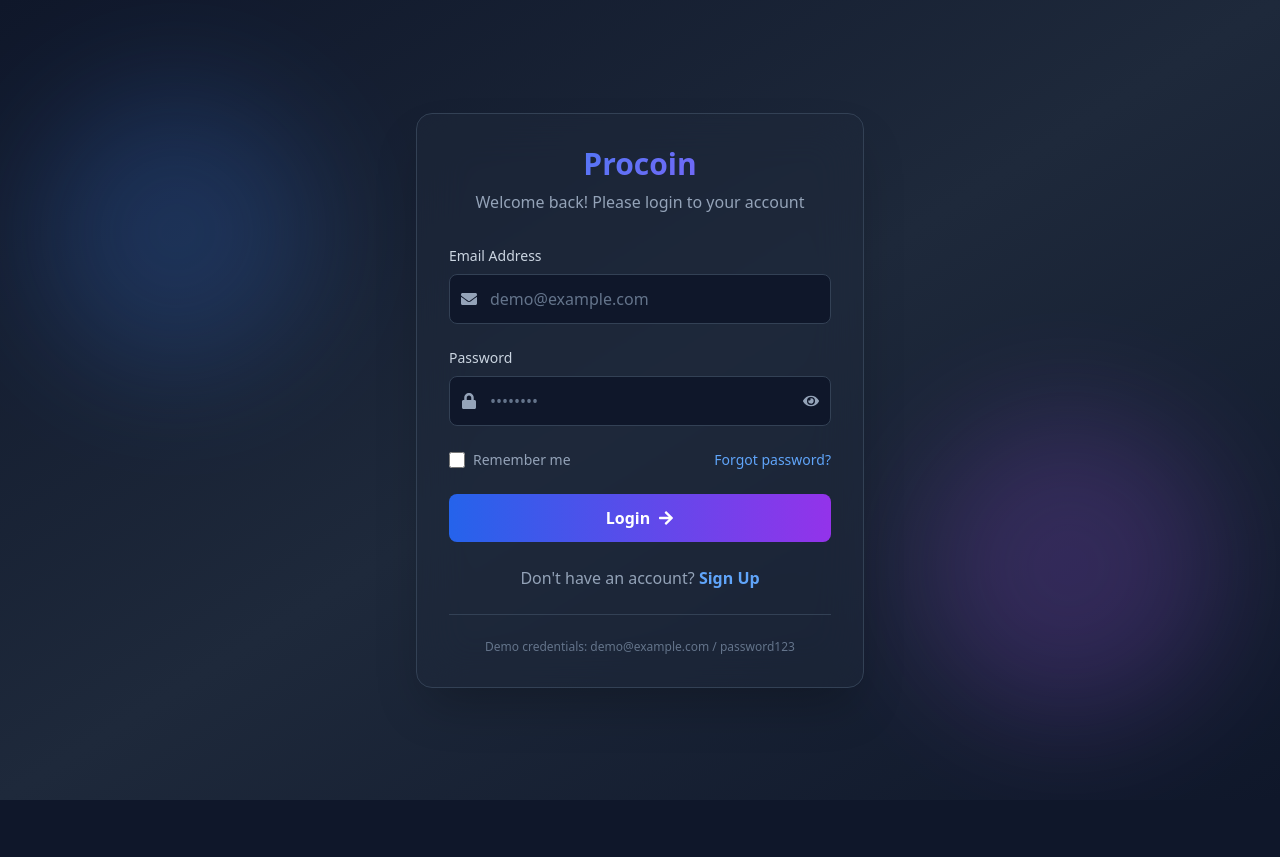
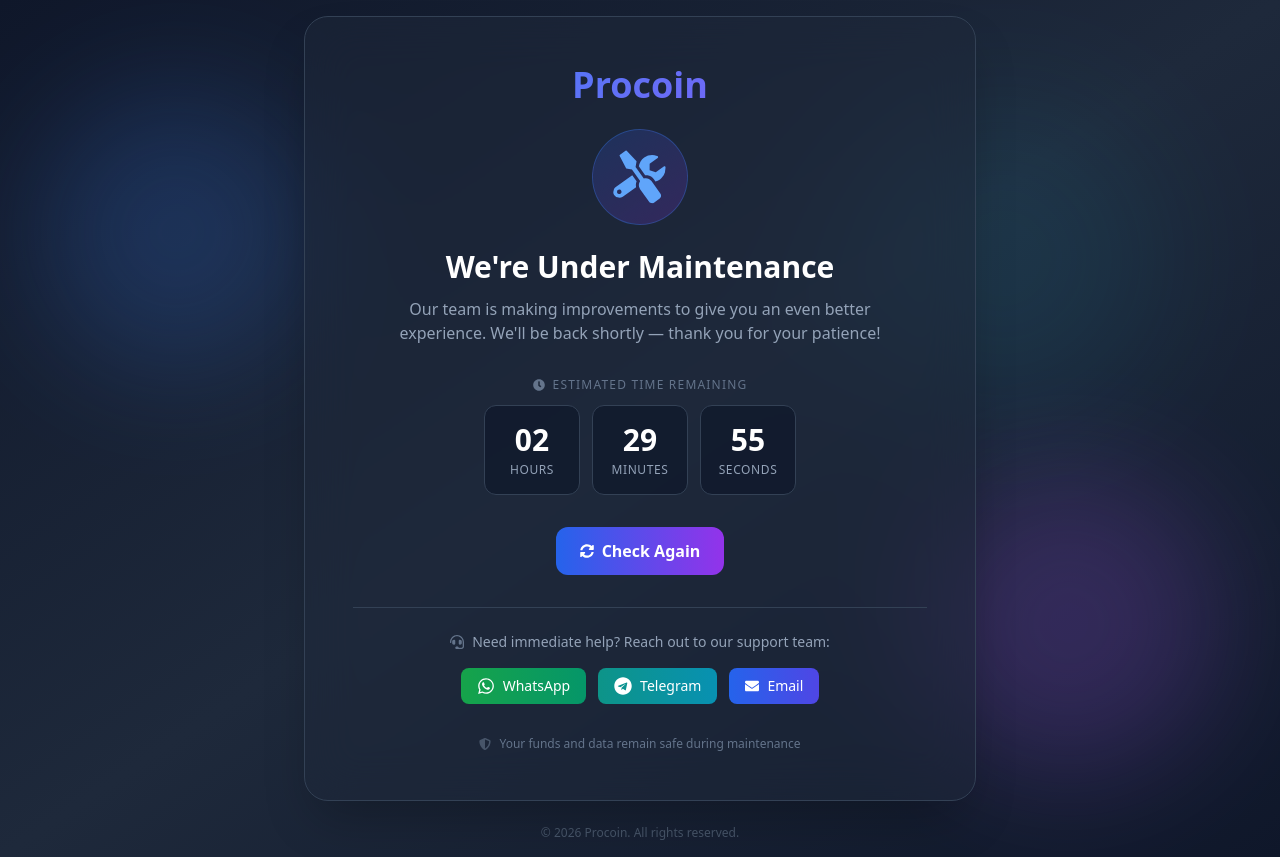
Before and after one commit to spectrasourcecodes/prcn2, a React (Vite) app: page /admin in a window 1280 px wide. Before the commit this address led to /login. Before the commit the page ends 800 px from the top, so only its background shows below. Built offline with nearby package versions, Linux system fonts and the light colour scheme; no server answers.

Commit message:
maintenance

```diff
--- a/src/App.jsx
+++ b/src/App.jsx
@@ -38,7 +38,16 @@ import AdminWallets from './pages/admin/AdminWallets';
 import ProtectedRoute from './components/ProtectedRoute';
 import AdminRoute from './components/AdminRoute';
 
+import Maintenance from './pages/Maintenance';
+const MAINTENANCE_MODE = import.meta.env.VITE_MAINTENANCE_MODE || true;
+
 function App() {
+
+  // 🚧 Show maintenance page if enabled
+  if (MAINTENANCE_MODE) {
+    return <Maintenance />;
+  }
+
   return (
     <Router>
       <Toaster
--- /dev/null
+++ b/src/pages/Maintenance.jsx
@@ -0,0 +1,186 @@
+import { useState, useEffect } from 'react';
+import { motion } from 'framer-motion';
+import {
+  FaTools, FaWhatsapp, FaTelegram, FaEnvelope, FaSyncAlt,
+  FaClock, FaShieldAlt, FaHeadset
+} from 'react-icons/fa';
+import {
+  SITE_NAME, ADMIN_EMAIL, ADMIN_WHATSAPP, ADMIN_TELEGRAM
+} from '../data/mockData';
+
+const Maintenance = () => {
+  const [timeLeft, setTimeLeft] = useState({
+    hours: 2,
+    minutes: 30,
+    seconds: 0,
+  });
+  const [isRefreshing, setIsRefreshing] = useState(false);
+
+  // ─── Countdown timer ────────────────────────────────────
+  useEffect(() => {
+    const interval = setInterval(() => {
+      setTimeLeft((prev) => {
+        let { hours, minutes, seconds } = prev;
+
+        if (seconds > 0) {
+          seconds -= 1;
+        } else if (minutes > 0) {
+          minutes -= 1;
+          seconds = 59;
+        } else if (hours > 0) {
+          hours -= 1;
+          minutes = 59;
+          seconds = 59;
+        }
+
+        return { hours, minutes, seconds };
+      });
+    }, 1000);
+
+    return () => clearInterval(interval);
+  }, []);
+
+  const handleRefresh = () => {
+    setIsRefreshing(true);
+    setTimeout(() => {
+      window.location.reload();
+    }, 600);
+  };
+
+  const formatTime = (val) => String(val).padStart(2, '0');
+
+  const whatsappLink = `https://wa.me/${ADMIN_WHATSAPP}?text=${encodeURIComponent(
+    `Hello, I would like more information about the maintenance on ${SITE_NAME}.`
+  )}`;
+
+  return (
+    <div className="min-h-screen bg-gradient-to-br from-slate-900 via-slate-800 to-slate-900 flex items-center justify-center p-4 relative overflow-hidden">
+      {/* ─── Background Blobs ──────────────────────────── */}
+      <div className="absolute inset-0 overflow-hidden pointer-events-none">
+        <div className="absolute top-20 left-10 w-72 h-72 bg-blue-500 rounded-full mix-blend-lighten filter blur-3xl opacity-20 animate-blob"></div>
+        <div className="absolute bottom-20 right-10 w-80 h-80 bg-purple-500 rounded-full mix-blend-lighten filter blur-3xl opacity-20 animate-blob animation-delay-2000"></div>
+        <div className="absolute top-40 right-40 w-72 h-72 bg-cyan-500 rounded-full mix-blend-lighten filter blur-3xl opacity-10 animate-blob animation-delay-4000"></div>
+      </div>
+
+      <motion.div
+        initial={{ opacity: 0, y: 20 }}
+        animate={{ opacity: 1, y: 0 }}
+        transition={{ duration: 0.6 }}
+        className="relative z-10 w-full max-w-2xl"
+      >
+        <div className="bg-slate-800/50 backdrop-blur-xl rounded-3xl shadow-2xl p-8 sm:p-12 border border-slate-700 text-center">
+
+          {/* ─── Site Logo ─────────────────────────────── */}
+          <h1 className="text-3xl sm:text-4xl font-bold gradient-text mb-6">
+            {SITE_NAME}
+          </h1>
+
+          {/* ─── Icon ──────────────────────────────────── */}
+          <motion.div
+            animate={{ rotate: [0, 10, -10, 0] }}
+            transition={{ duration: 4, repeat: Infinity, ease: 'easeInOut' }}
+            className="w-24 h-24 mx-auto mb-6 rounded-full bg-gradient-to-br from-blue-600/20 to-purple-600/20 border border-blue-500/30 flex items-center justify-center"
+          >
+            <FaTools className="w-12 h-12 text-blue-400" />
+          </motion.div>
+
+          {/* ─── Heading ───────────────────────────────── */}
+          <h2 className="text-2xl sm:text-3xl font-bold text-white mb-3">
+            We're Under Maintenance
+          </h2>
+          <p className="text-slate-400 text-sm sm:text-base max-w-lg mx-auto mb-8 leading-relaxed">
+            Our team is making improvements to give you an even better experience.
+            We'll be back shortly — thank you for your patience!
+          </p>
+
+          {/* ─── Countdown ─────────────────────────────── */}
+          <div className="mb-8">
+            <p className="text-xs uppercase tracking-widest text-slate-500 mb-3 flex items-center justify-center gap-2">
+              <FaClock className="text-slate-500" />
+              Estimated time remaining
+            </p>
+            <div className="flex justify-center gap-3">
+              {[
+                { label: 'Hours', value: timeLeft.hours },
+                { label: 'Minutes', value: timeLeft.minutes },
+                { label: 'Seconds', value: timeLeft.seconds },
+              ].map((item, idx) => (
+                <div
+                  key={idx}
+                  className="bg-slate-900/70 border border-slate-700 rounded-xl w-20 sm:w-24 py-3 sm:py-4"
+                >
+                  <p className="text-2xl sm:text-3xl font-bold text-white tabular-nums">
+                    {formatTime(item.value)}
+                  </p>
+                  <p className="text-[10px] sm:text-xs text-slate-400 uppercase tracking-wider mt-1">
+                    {item.label}
+                  </p>
+                </div>
+              ))}
+            </div>
+          </div>
+
+          {/* ─── Refresh Button ────────────────────────── */}
+          <button
+            onClick={handleRefresh}
+            disabled={isRefreshing}
+            className="inline-flex items-center justify-center gap-2 px-6 py-3 rounded-xl bg-gradient-to-r from-blue-600 to-purple-600 text-white font-semibold hover:opacity-90 transition-all duration-200 disabled:opacity-60 disabled:cursor-not-allowed mb-8"
+          >
+            <FaSyncAlt className={`text-sm ${isRefreshing ? 'animate-spin' : ''}`} />
+            {isRefreshing ? 'Checking...' : 'Check Again'}
+          </button>
+
+          {/* ─── Contact Support ───────────────────────── */}
+          <div className="pt-6 border-t border-slate-700">
+            <p className="text-sm text-slate-400 mb-4 flex items-center justify-center gap-2">
+              <FaHeadset className="text-slate-500" />
+              Need immediate help? Reach out to our support team:
+            </p>
+
+            <div className="flex flex-wrap justify-center gap-3">
+              <a
+                href={whatsappLink}
+                target="_blank"
+                rel="noopener noreferrer"
+                className="flex items-center gap-2 px-4 py-2 bg-gradient-to-r from-green-600 to-emerald-600 hover:from-green-700 hover:to-emerald-700 text-white rounded-lg font-medium text-sm transition-all"
+              >
+                <FaWhatsapp className="text-lg" />
+                WhatsApp
+              </a>
+
+              <a
+                href={ADMIN_TELEGRAM}
+                target="_blank"
+                rel="noopener noreferrer"
+                className="flex items-center gap-2 px-4 py-2 bg-gradient-to-r from-teal-600 to-cyan-600 hover:from-teal-700 hover:to-cyan-700 text-white rounded-lg font-medium text-sm transition-all"
+              >
+                <FaTelegram className="text-lg" />
+                Telegram
+              </a>
+
+              <a
+                href={`mailto:${ADMIN_EMAIL}`}
+                className="flex items-center gap-2 px-4 py-2 bg-gradient-to-r from-blue-600 to-indigo-600 hover:from-blue-700 hover:to-indigo-700 text-white rounded-lg font-medium text-sm transition-all"
+              >
+                <FaEnvelope className="text-sm" />
+                Email
+              </a>
+            </div>
+          </div>
+
+          {/* ─── Footer ────────────────────────────────── */}
+          <div className="mt-8 flex items-center justify-center gap-2 text-xs text-slate-500">
+            <FaShieldAlt className="text-slate-600" />
+            <span>Your funds and data remain safe during maintenance</span>
+          </div>
+        </div>
+
+        <p className="text-center text-xs text-slate-600 mt-6">
+          © {new Date().getFullYear()} {SITE_NAME}. All rights reserved.
+        </p>
+      </motion.div>
+    </div>
+  );
+};
+
+export default Maintenance;
```
